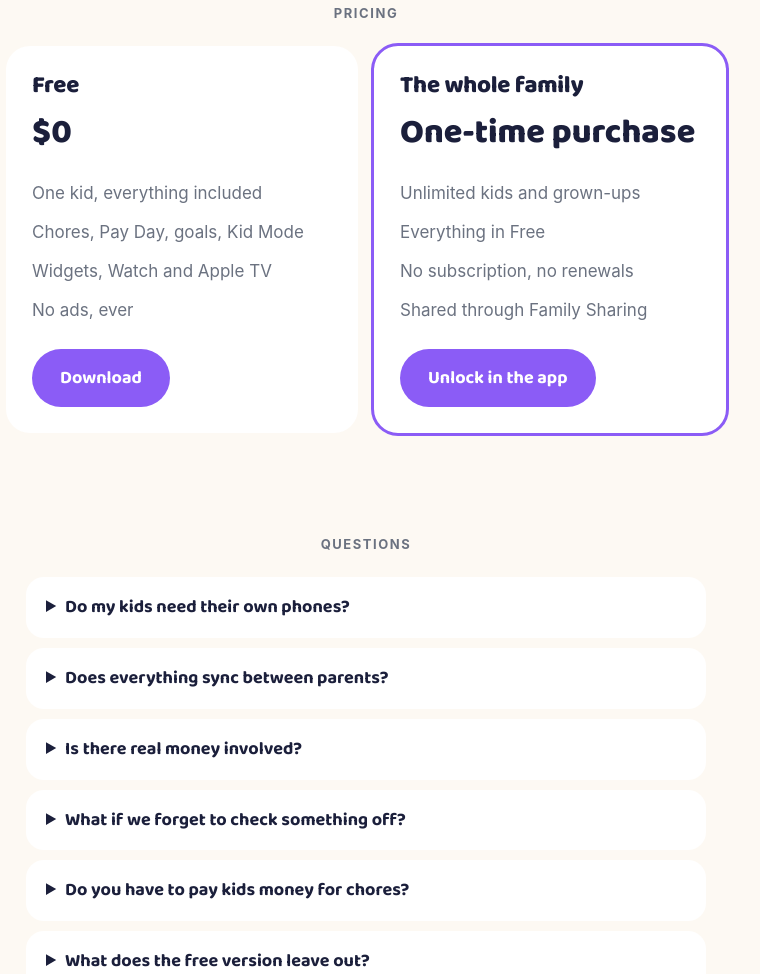
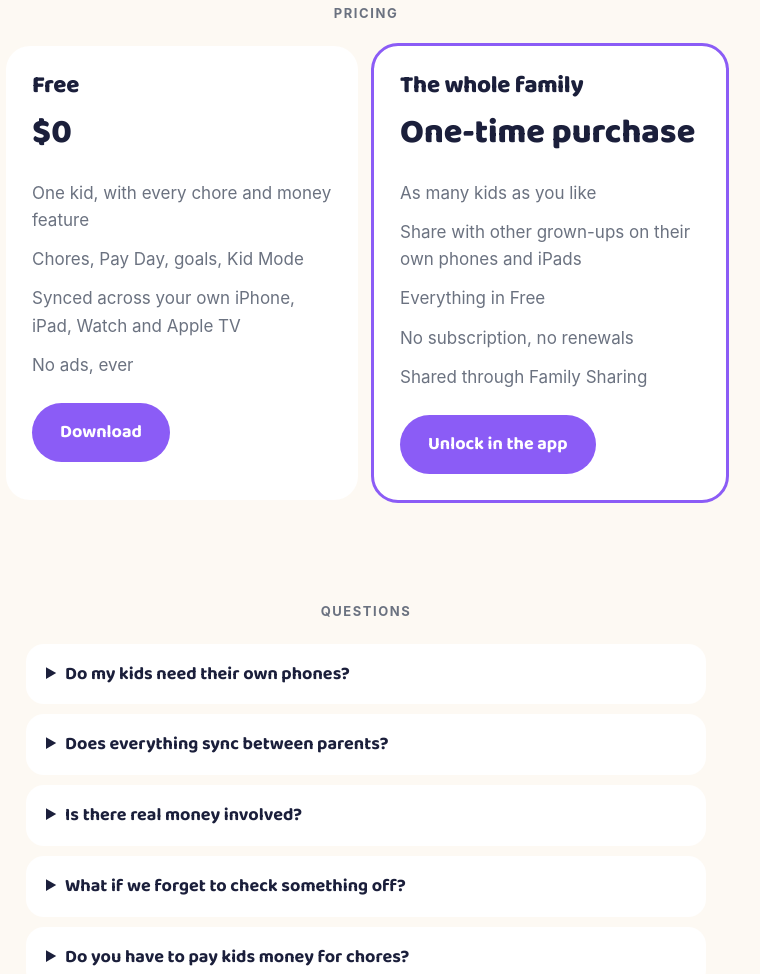
Before and after one commit to danielsmu/pocketpiggy-site, a plain HTML site: page index.html in a window 1280 px wide. Shown: the part 3489-4463 px from the top of the page, without its empty margins (274-1034 px from the left). Drawn offline with Linux system fonts and the light colour scheme.

Commit message:
Say that sharing with another grown-up is part of the family unlock
The free version was described as leaving out only extra kids. The unlock also gates inviting another grown-up on their own Apple Account; syncing across the devices on your own Apple Account stays free. Updates the pricing cards, the 'What does the free version leave out?' FAQ and the terms.

```diff
--- a/index.html
+++ b/index.html
@@ -151,9 +151,9 @@
         <h3>Free</h3>
         <div class="amount">$0</div>
         <ul>
-          <li>One kid, everything included</li>
+          <li>One kid, with every chore and money feature</li>
           <li>Chores, Pay Day, goals, Kid Mode</li>
-          <li>Widgets, Watch and Apple TV</li>
+          <li>Synced across your own iPhone, iPad, Watch and Apple TV</li>
           <li>No ads, ever</li>
         </ul>
         <a class="cta" href="https://apps.apple.com/us/app/pocket-piggy-kids-chore-chart/id6757681260" data-appstore>Download</a>
@@ -162,7 +162,8 @@
         <h3>The whole family</h3>
         <div class="amount">One-time purchase</div>
         <ul>
-          <li>Unlimited kids and grown-ups</li>
+          <li>As many kids as you like</li>
+          <li>Share with other grown-ups on their own phones and iPads</li>
           <li>Everything in Free</li>
           <li>No subscription, no renewals</li>
           <li>Shared through Family Sharing</li>
@@ -204,7 +205,7 @@
 
     <details>
       <summary>What does the free version leave out?</summary>
-      <p>Only extra kids. One kid gets the whole app: every chore type, Pay Day, goals, Kid Mode, read-aloud, widgets, Watch and Apple TV. When you add a second kid you'll be asked to unlock the family, once, forever. No feature is held back behind a subscription.</p>
+      <p>Two things: a second kid, and sharing the family with another grown-up on their own Apple Account. Everything else is free with one kid: every chore type, Pay Day, goals, Kid Mode, read-aloud, widgets, Watch and Apple TV, synced across all the devices on your own Apple Account. When you add a second kid or invite another grown-up, you'll be asked to unlock the family, once, forever. No subscription.</p>
     </details>
   </div>
 </section>
```
Also changed, not shown: terms.html (+2 -2 lines).
